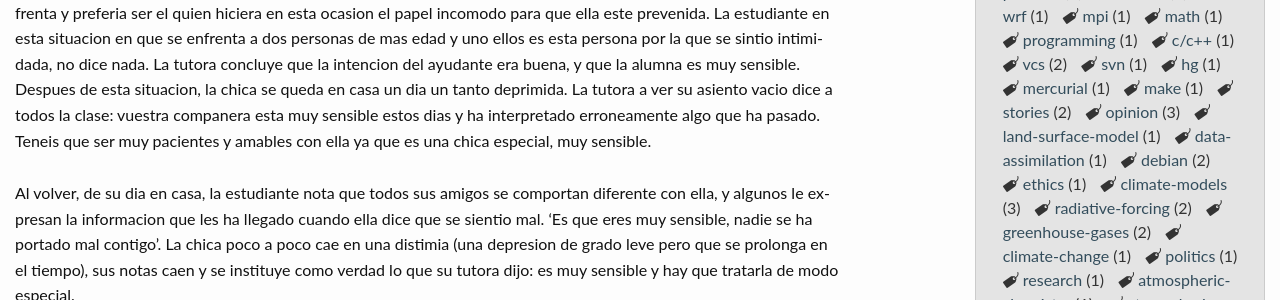
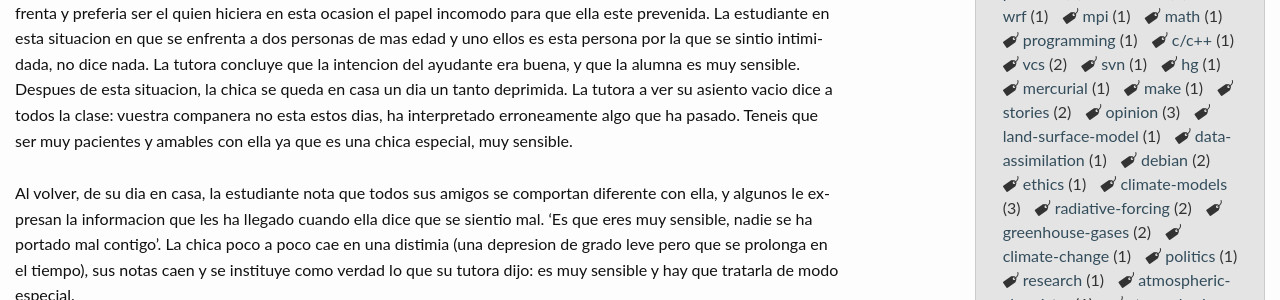
Before and after one commit to RCHG/rchg.github.io, a Jekyll site: the page built from _posts/2017-10-06-Que-hacer.md, in a window 1280 px wide. Shown: the part 843-1143 px from the top of the page. Built offline with Jekyll 4.4.1, drawn with Linux system fonts in a browser that asks for light colours; nearby versions of some CDN libraries; comment, search, counter and statistics services are not loaded; some of the changed text lies outside the part shown.

Commit message:
Update 2017-10-06-Que-hacer.md

```diff
--- a/_posts/2017-10-06-Que-hacer.md
+++ b/_posts/2017-10-06-Que-hacer.md
@@ -36,7 +36,7 @@ situacion en que se enfrenta a dos personas de mas edad y uno ellos es esta pers
 sintio intimidada, no dice nada. La tutora concluye que la intencion del ayudante era
 buena, y que la alumna es muy sensible. Despues de esta situacion, la chica se queda en
 casa un dia un tanto deprimida. La tutora a ver su asiento vacio dice a todos la clase:
-vuestra companera esta muy sensible estos dias y ha interpretado erroneamente algo que
+vuestra companera no esta estos dias, ha interpretado erroneamente algo que
 ha pasado. Teneis que ser muy pacientes y amables con ella ya que es una chica especial,
 muy sensible.
 
```
